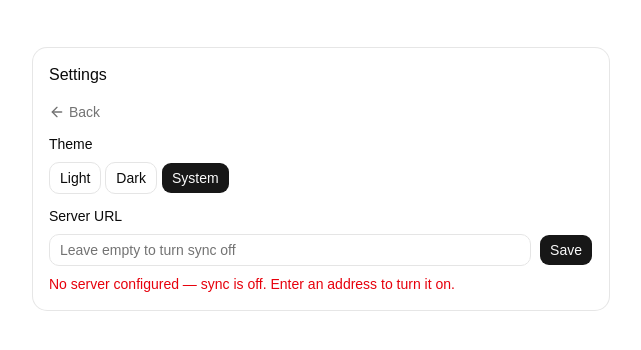
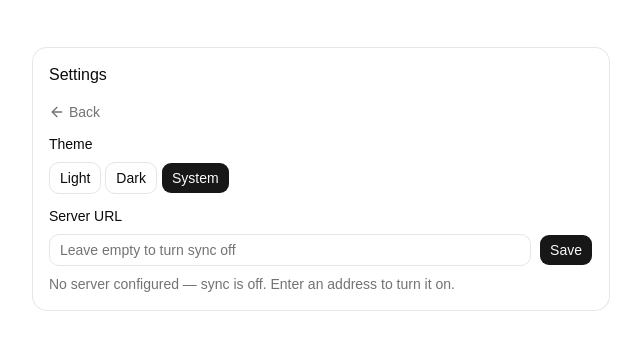
Before and after one commit to khatrihemang07/meologue_01, a React (Vite) app in the folder apps/web/: page /settings in a window 1280 px wide. Shown: the top 350 px of the page, without its empty margins (319-960 px from the left). Built offline with nearby package versions, Linux system fonts and the light colour scheme.

Commit message:
Show not-configured status in muted tone, not destructive (ADR 0011)
Not-configured means sync is deliberately off, not a failure, so it
should read like "reachable" rather than like every other check
outcome.

```diff
--- a/apps/web/src/pages/settings-page.tsx
+++ b/apps/web/src/pages/settings-page.tsx
@@ -150,7 +150,16 @@ export function SettingsPage() {
         {status && (
           <p
             data-testid="server-status"
-            className={cn("text-sm", status.ok ? "text-muted-foreground" : "text-destructive")}
+            className={cn(
+              "text-sm",
+              // Not-configured is a valid, deliberate state (ADR 0011) — the
+              // user turned sync off, not a failure — so it reads the same
+              // muted tone as "ok", not the red "something's wrong" tone
+              // every other failure reason gets.
+              status.ok || (!status.ok && status.reason === "not-configured")
+                ? "text-muted-foreground"
+                : "text-destructive",
+            )}
           >
             {describeServerCheck(status)}
           </p>
```
Also changed, not shown: 1 other file (tests, documents, lock files or other folders).
